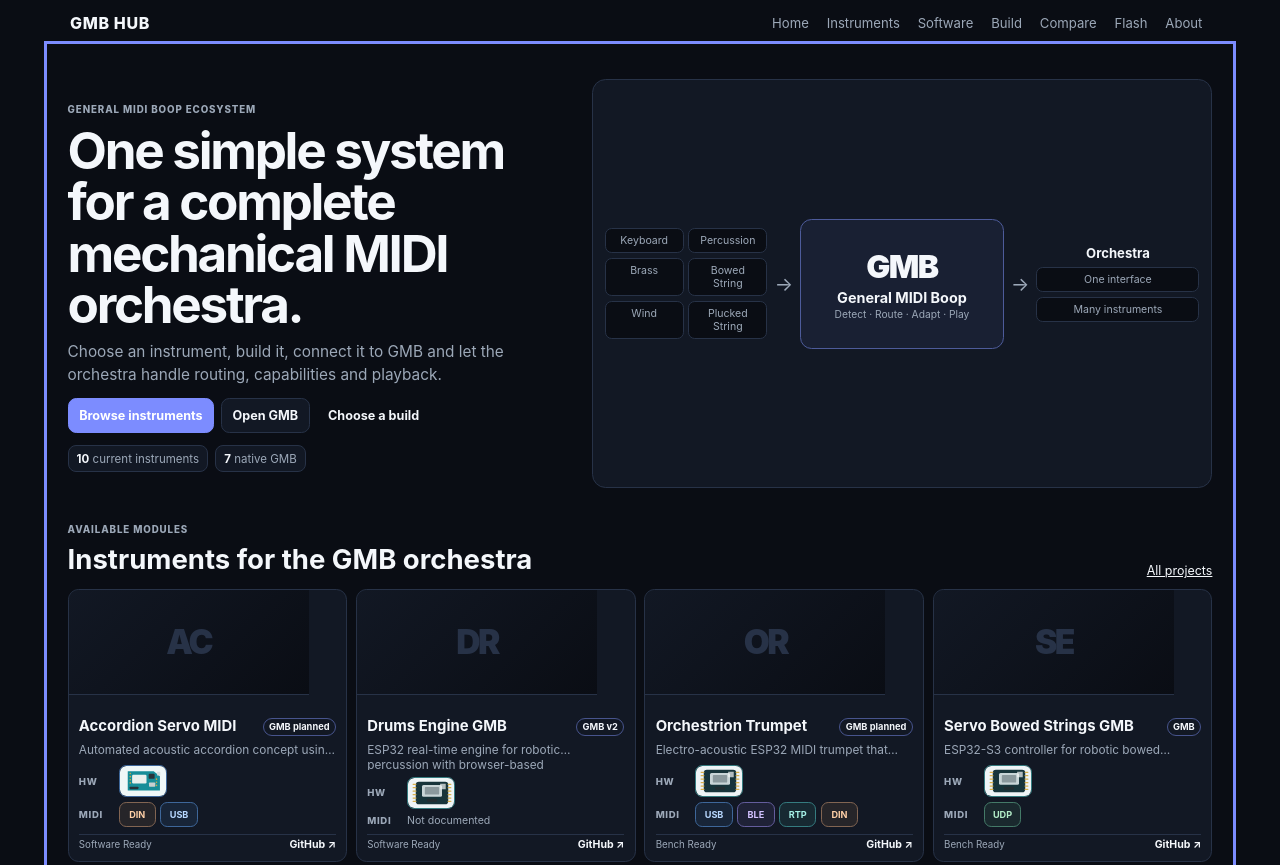
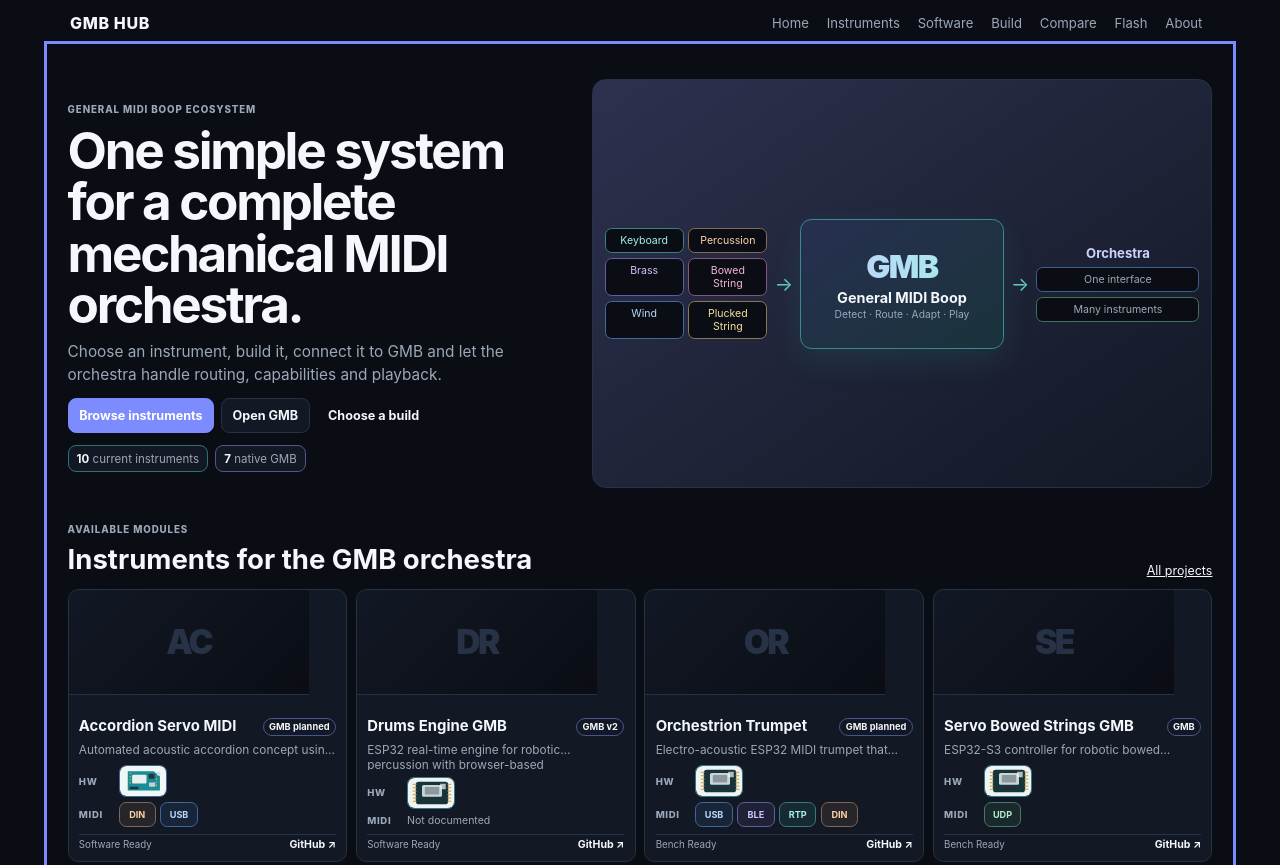
Before and after one commit to glloq/GMB-HUB, a website built with Vite: page index.html in a window 1280 px wide. Shown: the top 865 px of the page. Built offline with nearby package versions, Linux system fonts and the light colour scheme.

Commit message:
style: make GMB ecosystem diagram more welcoming

```diff
--- a/src/styles/ecosystem.css
+++ b/src/styles/ecosystem.css
@@ -4,24 +4,42 @@
 .gmb-hero__lede { max-width: 650px; margin: 0; color: var(--muted); font-size: .96rem; line-height: 1.5; }
 .gmb-hero__stats { display: flex; flex-wrap: wrap; gap: .45rem; margin-top: .75rem; }
 .gmb-hero__stats span { padding: .34rem .5rem; border: 1px solid var(--border); border-radius: .5rem; background: var(--surface); color: var(--muted); font-size: .72rem; }
+.gmb-hero__stats span:nth-child(1) { border-color: color-mix(in srgb, var(--cyan) 38%, var(--border)); }
+.gmb-hero__stats span:nth-child(2) { border-color: color-mix(in srgb, var(--purple) 38%, var(--border)); }
+.gmb-hero__stats span:nth-child(3) { border-color: color-mix(in srgb, var(--green) 38%, var(--border)); }
 .gmb-hero__stats strong { color: var(--text); }
 
-.gmb-system { display: grid; grid-template-columns: minmax(110px, .8fr) auto minmax(170px, 1fr) auto minmax(110px, .8fr); gap: .45rem; align-items: center; padding: .75rem; border: 1px solid var(--border); border-radius: .85rem; background: var(--surface); }
+.gmb-system { display: grid; grid-template-columns: minmax(110px, .8fr) auto minmax(170px, 1fr) auto minmax(110px, .8fr); gap: .45rem; align-items: center; padding: .75rem; border: 1px solid var(--border); border-radius: .85rem; background: linear-gradient(145deg, color-mix(in srgb, var(--surface-2) 85%, var(--purple) 15%), var(--surface)); }
 .gmb-system__inputs { display: grid; grid-template-columns: repeat(2, minmax(0, 1fr)); gap: .28rem; }
 .gmb-system__inputs span, .gmb-orchestra span { padding: .32rem .4rem; border: 1px solid var(--border); border-radius: .42rem; background: var(--bg); color: var(--muted); font-size: .66rem; text-align: center; }
-.gmb-system__arrow { color: var(--muted); font-size: 1.2rem; }
-.gmb-core { display: grid; gap: .16rem; min-height: 130px; align-content: center; padding: .85rem; border: 1px solid color-mix(in srgb, var(--accent) 45%, var(--border)); border-radius: .72rem; background: color-mix(in srgb, var(--accent) 7%, var(--surface)); color: var(--text); text-align: center; text-decoration: none; }
-.gmb-core > span { font-size: 2rem; font-weight: 900; letter-spacing: -.05em; }
+.gmb-system__inputs span:nth-child(1) { border-color: color-mix(in srgb, var(--cyan) 48%, var(--border)); color: #a4efe6; }
+.gmb-system__inputs span:nth-child(2) { border-color: color-mix(in srgb, var(--orange) 48%, var(--border)); color: #ffd0a7; }
+.gmb-system__inputs span:nth-child(3) { border-color: color-mix(in srgb, var(--purple) 48%, var(--border)); color: #d2c2ff; }
+.gmb-system__inputs span:nth-child(4) { border-color: color-mix(in srgb, var(--pink) 48%, var(--border)); color: #f6b5d2; }
+.gmb-system__inputs span:nth-child(5) { border-color: color-mix(in srgb, var(--blue) 48%, var(--border)); color: #b8d8ff; }
+.gmb-system__inputs span:nth-child(6) { border-color: color-mix(in srgb, var(--yellow) 48%, var(--border)); color: #f6df9d; }
+.gmb-system__inputs span:nth-child(7) { border-color: color-mix(in srgb, var(--green) 48%, var(--border)); color: #b3edc8; }
+.gmb-system__inputs span:nth-child(8) { border-color: color-mix(in srgb, var(--red) 48%, var(--border)); color: #f3b0b0; }
+.gmb-system__arrow { color: color-mix(in srgb, var(--cyan) 70%, var(--muted)); font-size: 1.2rem; }
+.gmb-core { display: grid; gap: .16rem; min-height: 130px; align-content: center; padding: .85rem; border: 1px solid color-mix(in srgb, var(--cyan) 55%, var(--border)); border-radius: .72rem; background: linear-gradient(145deg, color-mix(in srgb, var(--accent) 20%, var(--surface)), color-mix(in srgb, var(--cyan) 14%, var(--surface))); color: var(--text); text-align: center; text-decoration: none; box-shadow: 0 12px 32px color-mix(in srgb, var(--cyan) 10%, transparent); }
+.gmb-core > span { font-size: 2rem; font-weight: 900; letter-spacing: -.05em; background: linear-gradient(90deg, #c6ceff, #9ef1e7); -webkit-background-clip: text; background-clip: text; color: transparent; }
 .gmb-core strong { font-size: .9rem; }
 .gmb-core small { color: var(--muted); font-size: .64rem; }
 .gmb-orchestra { display: grid; gap: .28rem; }
-.gmb-orchestra strong { margin-bottom: .1rem; font-size: .82rem; text-align: center; }
+.gmb-orchestra strong { margin-bottom: .1rem; font-size: .82rem; text-align: center; color: #cbd2ff; }
+.gmb-orchestra span:nth-of-type(1) { border-color: color-mix(in srgb, var(--blue) 40%, var(--border)); }
+.gmb-orchestra span:nth-of-type(2) { border-color: color-mix(in srgb, var(--green) 40%, var(--border)); }
+.gmb-orchestra span:nth-of-type(3) { border-color: color-mix(in srgb, var(--pink) 40%, var(--border)); }
 
 .instrument-module-section { margin-top: 1.6rem; }
 .project-grid--compact { grid-template-columns: repeat(auto-fit, minmax(min(100%, 225px), 1fr)); gap: .55rem; }
 .gmb-workflow { display: grid; grid-template-columns: repeat(4, minmax(0, 1fr)); gap: .45rem; margin-top: 1.4rem; }
 .gmb-workflow div { display: flex; align-items: center; gap: .5rem; padding: .55rem .65rem; border: 1px solid var(--border); border-radius: .55rem; background: var(--surface); font-size: .72rem; }
-.gmb-workflow b { display: grid; place-items: center; width: 22px; height: 22px; flex: 0 0 auto; border-radius: 50%; background: var(--bg); border: 1px solid var(--border); font-size: .64rem; }
+.gmb-workflow div:nth-child(1) { border-color: color-mix(in srgb, var(--blue) 35%, var(--border)); }
+.gmb-workflow div:nth-child(2) { border-color: color-mix(in srgb, var(--orange) 35%, var(--border)); }
+.gmb-workflow div:nth-child(3) { border-color: color-mix(in srgb, var(--cyan) 35%, var(--border)); }
+.gmb-workflow div:nth-child(4) { border-color: color-mix(in srgb, var(--green) 35%, var(--border)); }
+.gmb-workflow b { display: grid; place-items: center; width: 22px; height: 22px; flex: 0 0 auto; border-radius: 50%; background: color-mix(in srgb, var(--accent) 14%, var(--bg)); border: 1px solid color-mix(in srgb, var(--accent) 42%, var(--border)); color: #d4d9ff; font-size: .64rem; }
 
 @media (max-width: 980px) {
   .gmb-hero { grid-template-columns: 1fr; }
```
